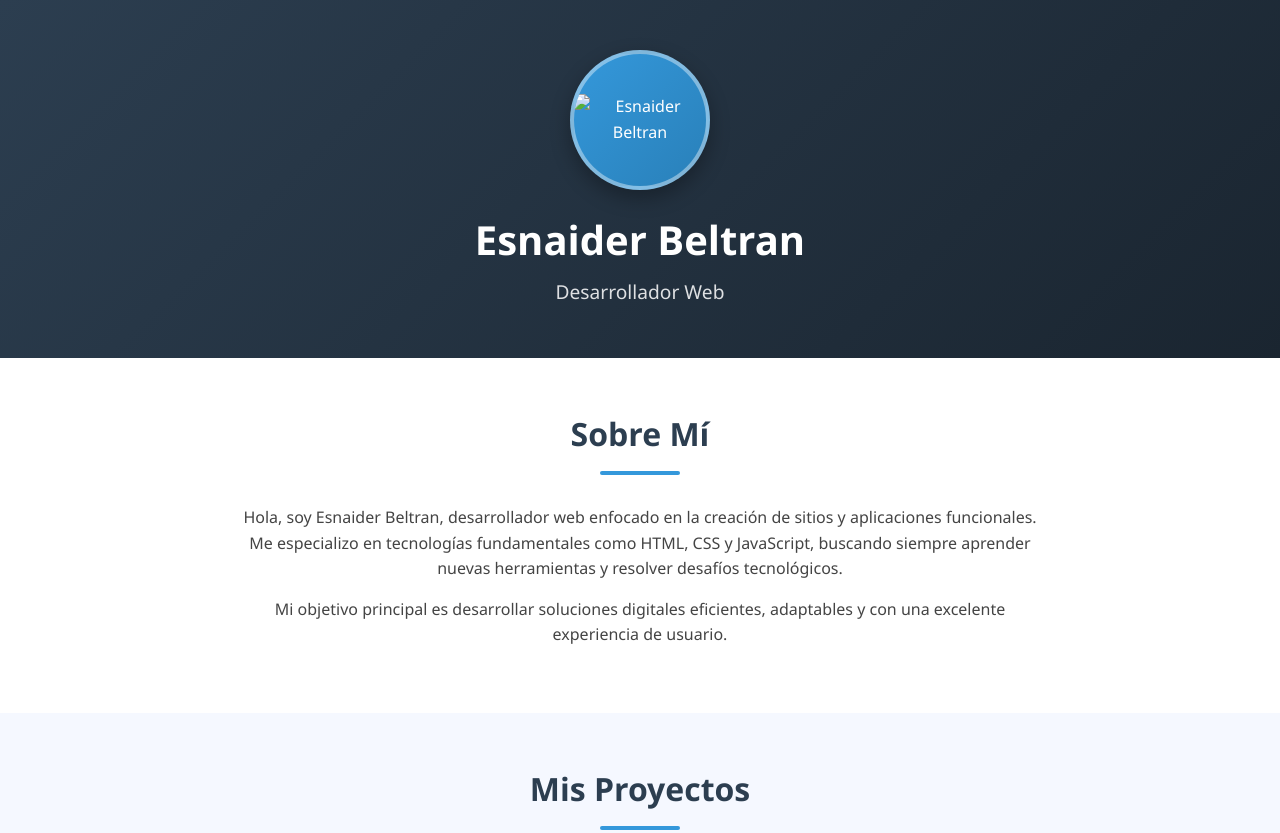
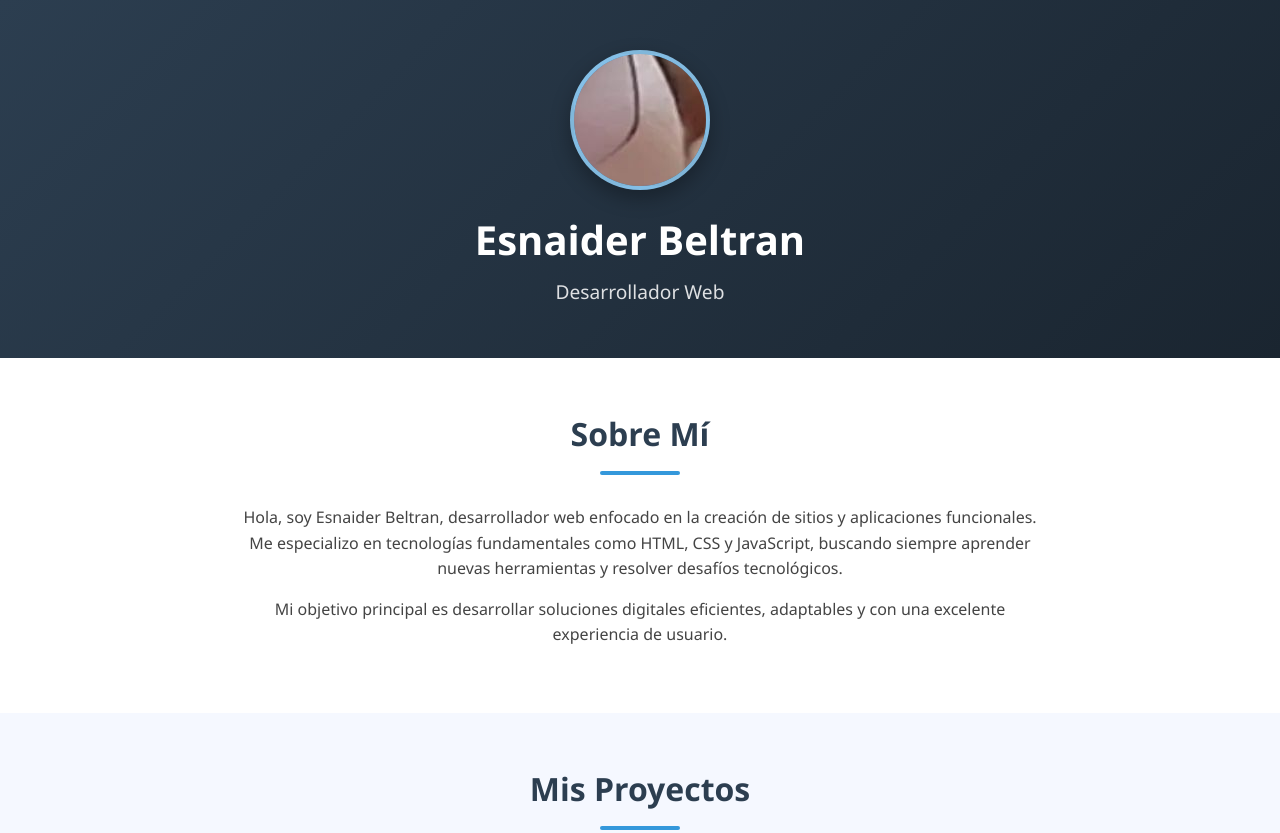
Before and after one commit to 76206819-droid/mirepositorioesnaiderbeltran, a plain HTML site: page index.html in a window 1280 px wide. Shown: the top 833 px of the page. Drawn offline with Linux system fonts and the light colour scheme.

Commit message:
Update index.html

```diff
--- a/index.html
+++ b/index.html
@@ -16,7 +16,7 @@
       <div class="contenedor">
         <div class="perfil">
 <div class="contenedorFoto">
-    <img src="perfil.jpg" alt="Esnaider Beltran">
+<img src="dfe0e2113dcda738280bbbba88c86782.jpeg" alt="Esnaider Beltrán">
 </div>
           <div class="infor">
             <h1>Esnaider Beltran</h1>
```
